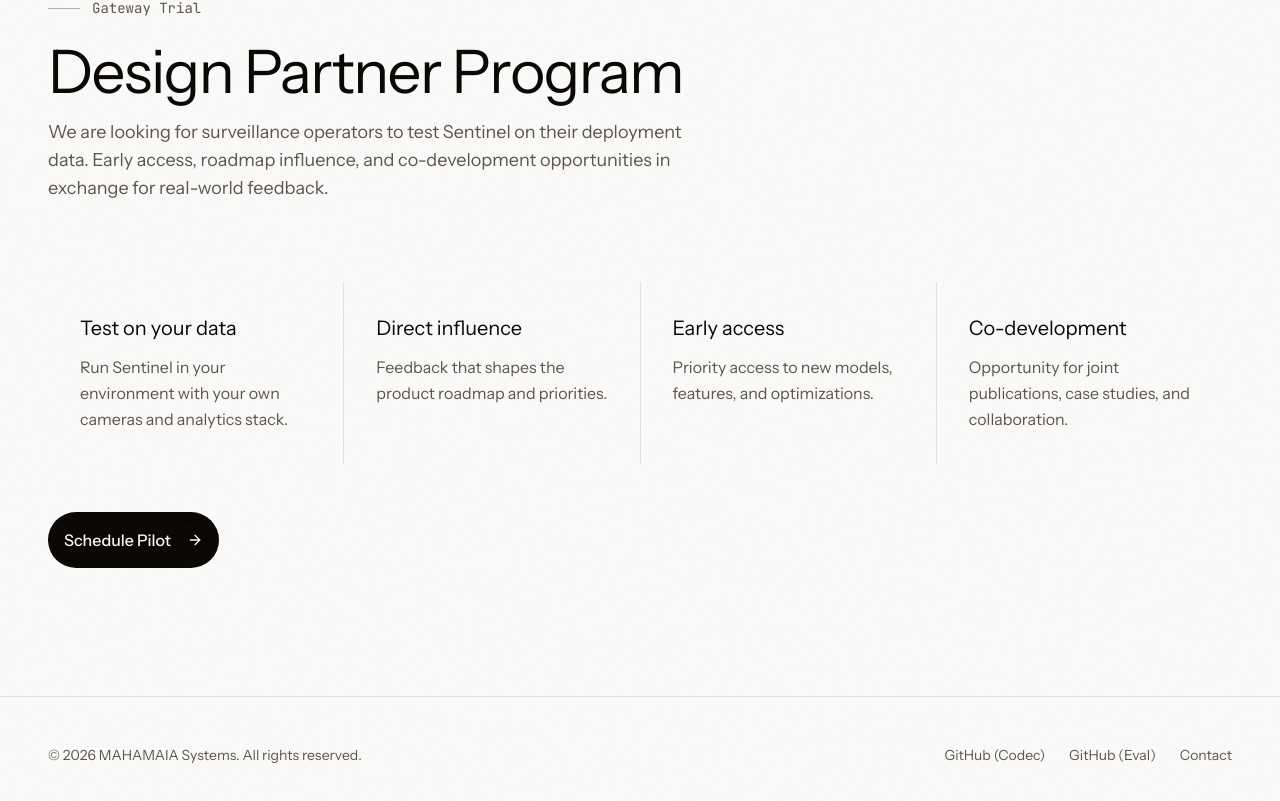
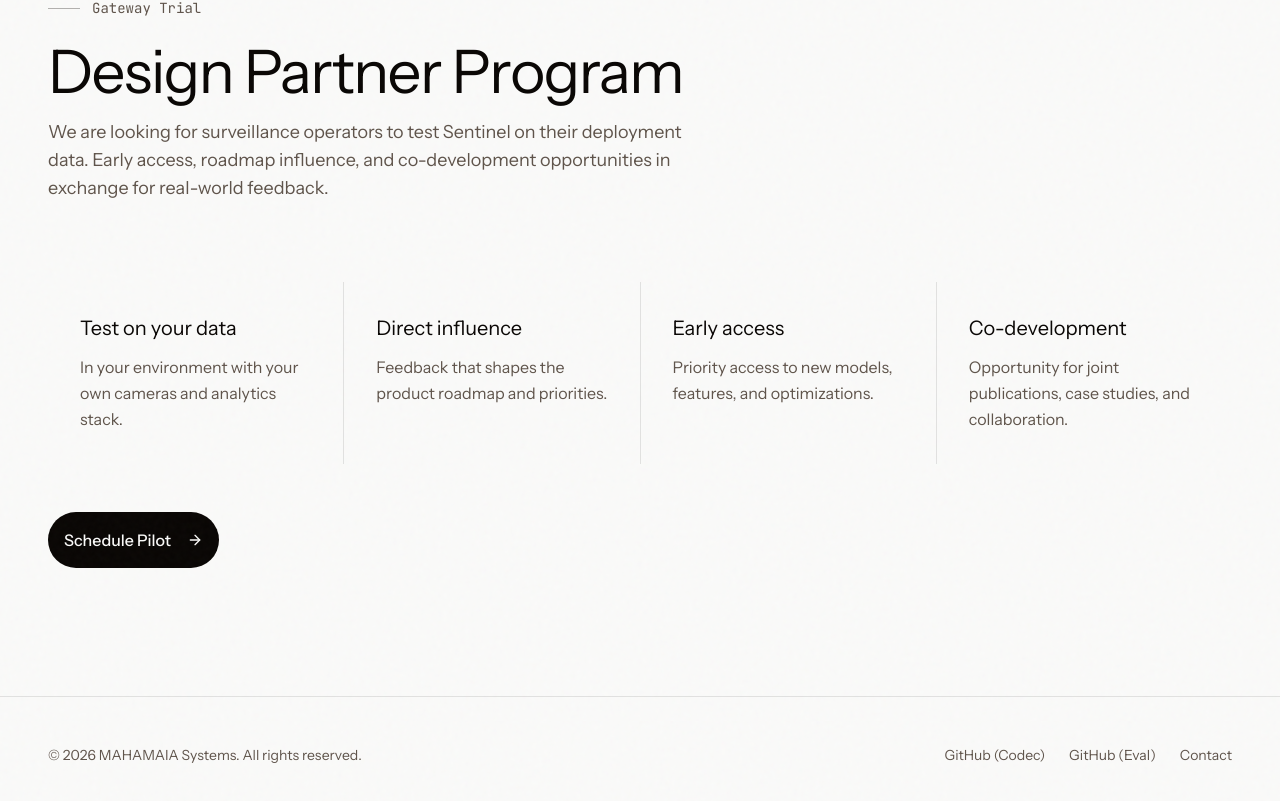
Before and after one commit to thepreetam/sentinel-web, a Next.js app: page / in a window 1280 px wide. Shown: the part 8239-9040 px from the top of the page. Built offline with nearby package versions, Linux system fonts and the light colour scheme.

Commit message:
Shorten design partner benefit text

```diff
--- a/components/landing/cta-section.tsx
+++ b/components/landing/cta-section.tsx
@@ -7,7 +7,7 @@ import { ArrowRight } from "lucide-react";
 const benefits = [
   {
     title: "Test on your data",
-    desc: "Run Sentinel in your environment with your own cameras and analytics stack.",
+    desc: "In your environment with your own cameras and analytics stack.",
   },
   {
     title: "Direct influence",
```
